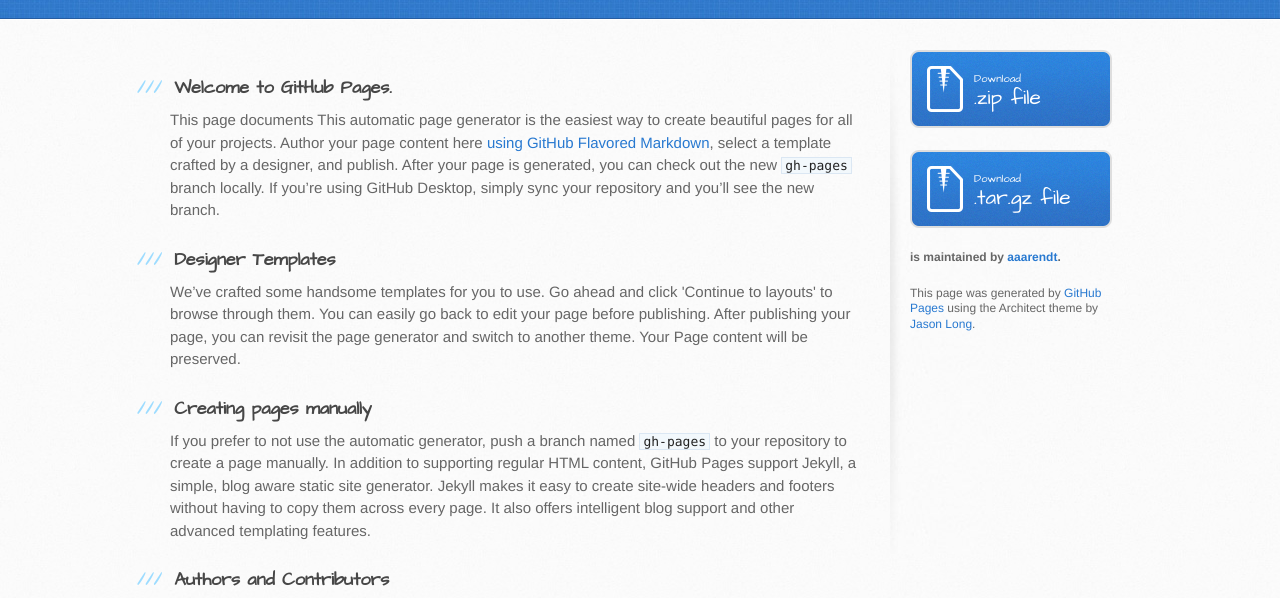
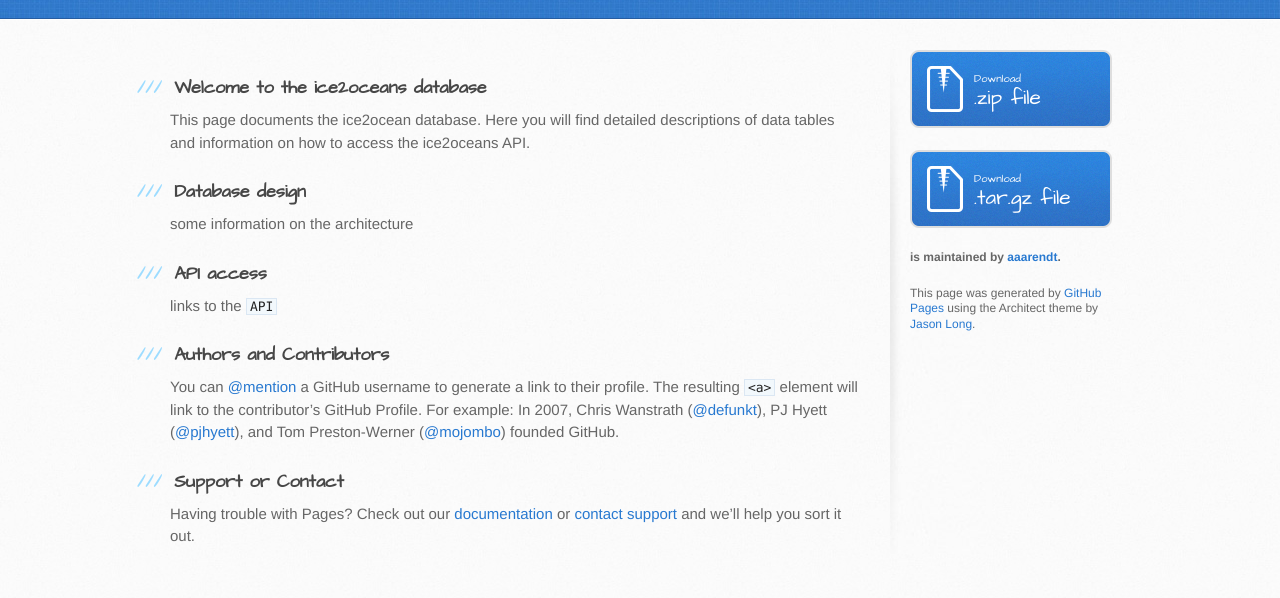
Before and after one commit to aaarendt/ice2ocean, a plain HTML site: page index.html in a window 1280 px wide. Shown: the part 182-780 px from the top of the page. Drawn offline with Linux system fonts and the light colour scheme.

Commit message:
initial commit

```diff
--- a/index.html
+++ b/index.html
@@ -29,19 +29,27 @@
       <div class="inner clearfix">
         <section id="main-content">
           <h3>
-<a id="welcome-to-github-pages" class="anchor" href="#welcome-to-github-pages" aria-hidden="true"><span aria-hidden="true" class="octicon octicon-link"></span></a>Welcome to GitHub Pages.</h3>
+<a id="welcome-to-github-pages" class="anchor" href="#welcome-to-github-pages" aria-hidden="true"><span aria-hidden="true" class="octicon octicon-link"></span></a>Welcome to the ice2oceans database</h3>
 
-<p>This page documents This automatic page generator is the easiest way to create beautiful pages for all of your projects. Author your page content here <a href="https://guides.github.com/features/mastering-markdown/">using GitHub Flavored Markdown</a>, select a template crafted by a designer, and publish. After your page is generated, you can check out the new <code>gh-pages</code> branch locally. If you’re using GitHub Desktop, simply sync your repository and you’ll see the new branch.</p>
+<p>This page documents the ice2ocean database. Here you will find detailed descriptions of data tables and information on how to access the ice2oceans API.</p>
 
 <h3>
-<a id="designer-templates" class="anchor" href="#designer-templates" aria-hidden="true"><span aria-hidden="true" class="octicon octicon-link"></span></a>Designer Templates</h3>
+   <a id="designer-templates" class="anchor" href="#designer-templates" aria-hidden="true">
+      <span aria-hidden="true" class="octicon octicon-link"></span>
+   </a>
+        Database design
+</h3>
 
-<p>We’ve crafted some handsome templates for you to use. Go ahead and click 'Continue to layouts' to browse through them. You can easily go back to edit your page before publishing. After publishing your page, you can revisit the page generator and switch to another theme. Your Page content will be preserved.</p>
+<p> some information on the architecture</p>
 
 <h3>
-<a id="creating-pages-manually" class="anchor" href="#creating-pages-manually" aria-hidden="true"><span aria-hidden="true" class="octicon octicon-link"></span></a>Creating pages manually</h3>
+<a id="creating-pages-manually" class="anchor" href="#creating-pages-manually" aria-hidden="true"><span aria-hidden="true" class="octicon octicon-link"></span>
+    </a>
+    API access
+</h3>
 
-<p>If you prefer to not use the automatic generator, push a branch named <code>gh-pages</code> to your repository to create a page manually. In addition to supporting regular HTML content, GitHub Pages support Jekyll, a simple, blog aware static site generator. Jekyll makes it easy to create site-wide headers and footers without having to copy them across every page. It also offers intelligent blog support and other advanced templating features.</p>
+<p>links to the <code>API</code>
+</p>
 
 <h3>
 <a id="authors-and-contributors" class="anchor" href="#authors-and-contributors" aria-hidden="true"><span aria-hidden="true" class="octicon octicon-link"></span></a>Authors and Contributors</h3>
```
Also changed, not shown: 1 other file.
